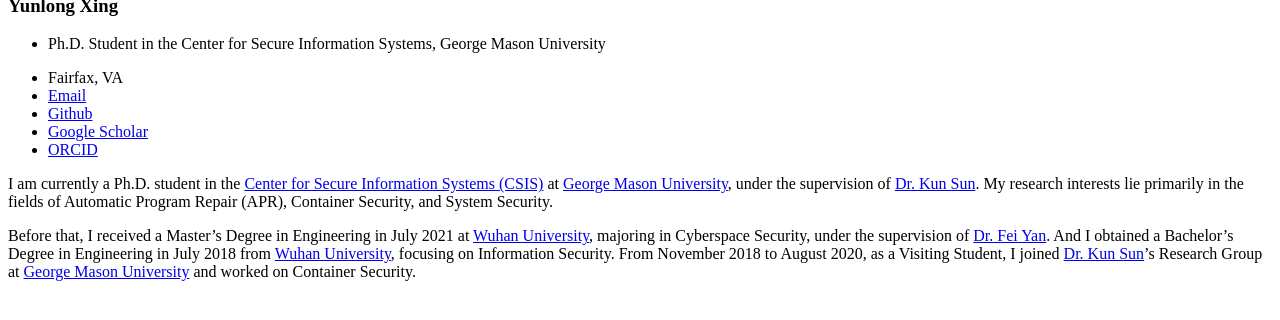
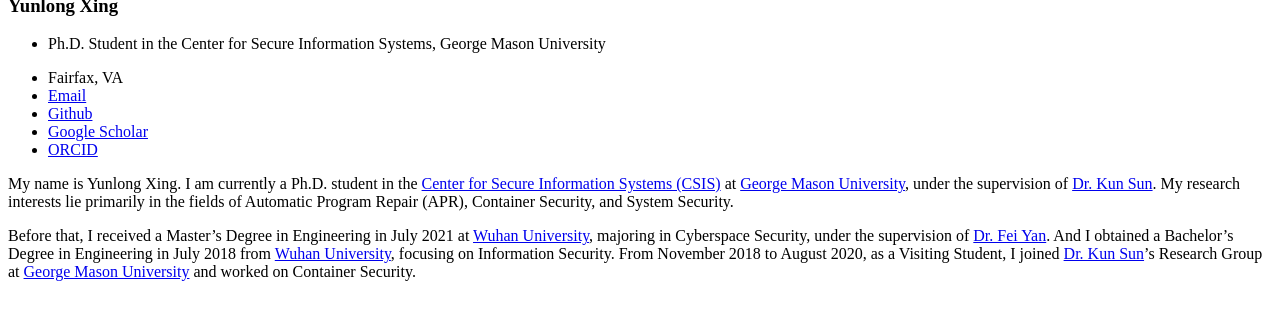
Before and after one commit to YunlongXing/yunlongxing.github.io, a Jekyll site: the page built from _pages/includes/intro.md, in a window 1280 px wide, cut to the strip 476-796 px from the top of the page. Built offline with Jekyll 4.4.1, drawn with Linux system fonts in a browser that asks for light colours; our own code applies the rules of GitHub Pages for plain Markdown files.

Commit message:
Update intro.md

```diff
--- a/_pages/includes/intro.md
+++ b/_pages/includes/intro.md
@@ -1,4 +1,4 @@
-I am currently a Ph.D. student in the [Center for Secure Information Systems (CSIS)][Center for Secure Information Systems (CSIS)] at [George Mason University][George Mason University], under the supervision of [Dr. Kun Sun][Dr. Kun Sun]. My research interests lie primarily in the fields of Automatic Program Repair (APR), Container Security, and System Security.
+My name is Yunlong Xing. I am currently a Ph.D. student in the [Center for Secure Information Systems (CSIS)][Center for Secure Information Systems (CSIS)] at [George Mason University][George Mason University], under the supervision of [Dr. Kun Sun][Dr. Kun Sun]. My research interests lie primarily in the fields of Automatic Program Repair (APR), Container Security, and System Security.
 
 Before that, I received a Master's Degree in Engineering in July 2021 at [Wuhan University][Wuhan University], majoring in Cyberspace Security, under the supervision of [Dr. Fei Yan][Dr. Fei Yan]. And I obtained a Bachelor's Degree in Engineering in July 2018 from [Wuhan University][Wuhan University], focusing on Information Security. From November 2018 to August 2020, as a Visiting Student, I joined [Dr. Kun Sun][Dr. Kun Sun]'s Research Group at [George Mason University][George Mason University] and worked on Container Security.
 
```
